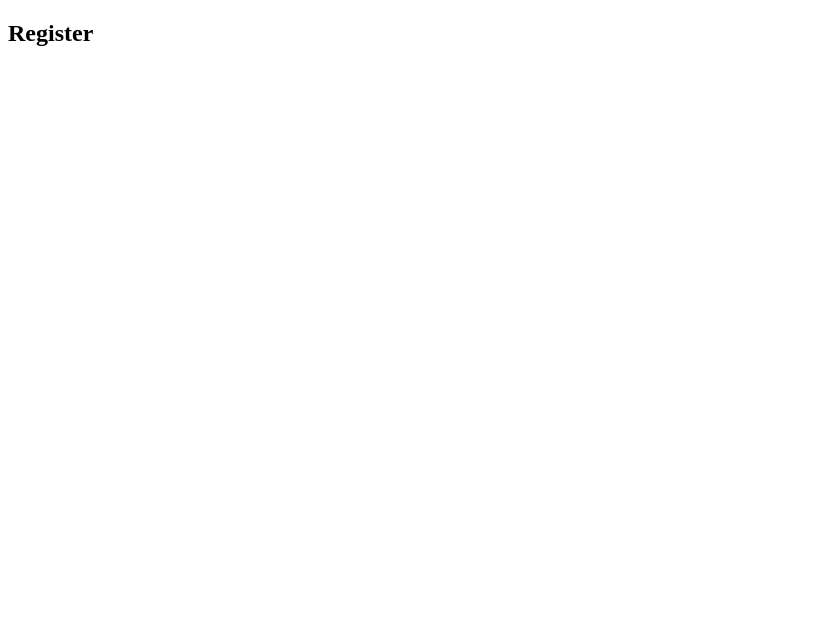
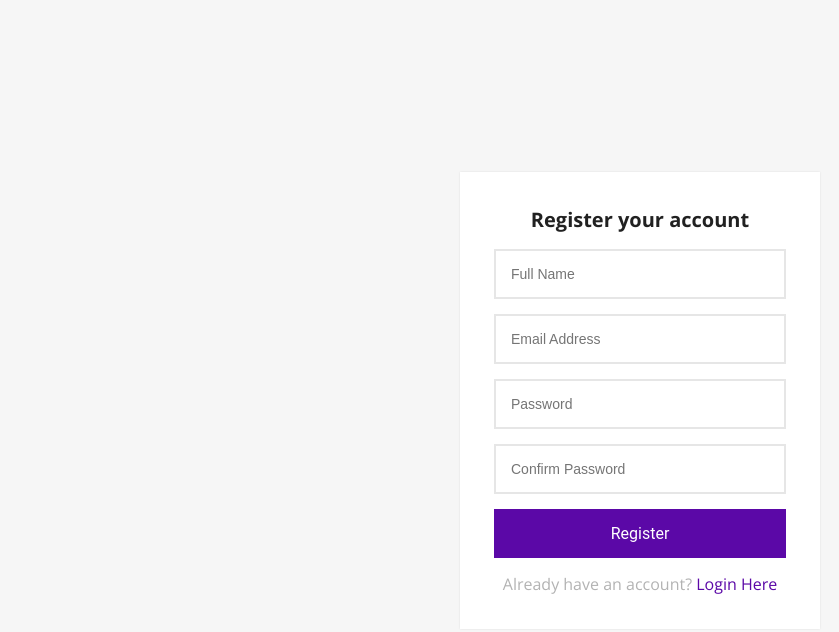
Before and after one commit to sohaghamjah/react-user-manage, a React (Vite) app in the folder react/: page /register in a window 1280 px wide. Shown: the top 632 px of the page, without its empty margins (0-839 px from the left). Built offline with nearby package versions, Linux system fonts and the light colour scheme.

Commit message:
login and register page setup

```diff
--- a/react/src/components/DefaultLayout.jsx
+++ b/react/src/components/DefaultLayout.jsx
@@ -1,17 +1,31 @@
-import { Navigate, Outlet } from "react-router-dom";
+import { Navigate, Outlet, Link } from "react-router-dom";
 import { useStateContext } from "../contexts/ContextProvider";
 
 export default function DefaultLayout() {
-    const {token} = useStateContext()
+    const {user,token} = useStateContext()
 
     if(!token){
         return <Navigate to="/login" />
     }
 
     return (
-        <div>
-            Default
-            <Outlet />
+        <div id="defaultLayout">
+            <aside>
+                <Link to="/dashboard">Dashboard</Link>
+                <Link to="/users">Users</Link>
+            </aside>
+            <div className="content">
+                <header>
+                    <div>Header</div>
+                    <div>
+                        {user.name}
+                        <a href="#" className="btn-logout">Logout</a>
+                    </div>
+                </header>
+                <main>
+                    <Outlet />
+                </main>
+            </div>
         </div>
   )
 }
--- a/react/src/contexts/ContextProvider.jsx
+++ b/react/src/contexts/ContextProvider.jsx
@@ -9,7 +9,9 @@
 
 export const ContextProvider = ({children}) => {
 
-    const [user, setUser] = useState({});
+    const [user, setUser] = useState({
+        name: "Sohag Hamjah"
+    });
     const [token, _setToken] = useState(localStorage.getItem('ACCESS_TOKEN'));
 
     const setToken = (token) => {
--- a/react/src/index.css
+++ b/react/src/index.css
@@ -0,0 +1,243 @@
+@import url('https://fonts.googleapis.com/css2?family=Open+Sans:ital,wght@0,300;0,400;0,500;0,600;0,700;0,800;1,300;1,400;1,500;1,600;1,700;1,800&display=swap');
+
+* {
+    box-sizing: border-box;
+}
+html, body, #root, #defaultLayout, #guestLayout {
+    min-height: 100vh;
+}
+
+h1, h2, h3, h4, h5, h6, p {
+    margin: 0;
+}
+
+body {
+    font-family: 'Open Sans', sans-serif;
+    margin: 0;
+    padding: 0;
+    font-size: 14px;
+    color: #212121;
+    background-color: #f6f6f6;
+}
+
+input {
+    outline: 0;
+    background: #ffffff;
+    width: 100%;
+    border: 2px solid #e6e6e6;
+    margin: 0 0 15px;
+    padding: 15px;
+    box-sizing: border-box;
+    font-size: 14px;
+    transition: all 0.3s;
+}
+
+input:focus {
+    border-color: #5b08a7;
+}
+
+.btn,
+.btn-add,
+.btn-edit,
+.btn-delete {
+    font-family: "Roboto", sans-serif;
+    outline: 0;
+    background: #5b08a7;
+    border: 0;
+    text-decoration: none;
+    padding: 15px;
+    color: #FFFFFF;
+    font-size: 16px;
+    -webkit-transition: all 0.3 ease;
+    transition: all 0.3 ease;
+    cursor: pointer;
+}
+
+.btn-block {
+    width: 100%;
+}
+
+.btn-add,
+.btn-edit,
+.btn-delete{
+    padding: 0.5rem 0.75rem;
+    font-size: 14px;
+    border-radius: 4px;
+}
+.btn-add {
+    background-color: #00a762;
+}
+.btn-delete {
+    background-color: #b72424;
+}
+
+.btn-logout {
+    text-decoration: none;
+    padding: 0.75rem 1.5rem;
+    color: #212121;
+    transition: all 0.3s;
+    border-radius: 6px;
+}
+.btn-logout:hover {
+    background-color: rgba(0, 0, 0, 0.1);
+}
+
+.btn:hover,
+.btn:active,
+.btn:focus {
+    background: #5b08a7;
+}
+
+.text-center {
+    text-align: center;
+}
+
+table {
+    width: 100%;
+    border-spacing: 0;
+    border-collapse: collapse;
+}
+
+table > thead > tr > th {
+    text-align: left;
+    padding: 0.5rem 0.5rem;
+    background-color: #efefef;
+}
+
+table > tbody > tr > td {
+    padding: 0.5rem 0.5rem;
+    border-bottom: 1px solid #efefef;
+    white-space: nowrap;
+}
+
+.card {
+    background-color: #FFF;
+    border-radius: 0.5rem;
+    box-shadow: 1px 1px 3px rgba(0, 0, 0, 0.1);
+    padding: 1.25rem 1.5rem;
+    margin-bottom: 1rem;
+    margin-top: 0.5rem;
+}
+
+.alert {
+    padding: 1rem;
+    background-color: #ff4040;
+    color: white;
+    border-radius: 0.5rem;
+    margin-bottom: 1rem;
+}
+
+.notification {
+    position: fixed;
+    right: 1rem;
+    bottom: 1rem;
+    z-index: 100;
+    padding: 1rem 1.5rem;
+    background-color: #00a762;
+    color: white;
+    border-radius: 0.5rem;
+}
+
+/* Login/Signup forms*/
+
+.login-signup-form {
+    height: 100vh;
+    display: flex;
+    justify-content: center;
+    align-items: center;
+}
+
+.login-signup-form .form {
+    width: 360px;
+    position: relative;
+    z-index: 1;
+    background: #FFFFFF;
+    max-width: 360px;
+    padding: 34px;
+    box-shadow: 0 0 2px 0 rgba(0, 0, 0, 0.1);
+}
+
+.login-signup-form .title {
+    font-size: 20px;
+    margin-bottom: 1rem;
+    text-align: center;
+}
+
+.login-signup-form .form .message {
+    margin: 15px 0 0;
+    color: #b3b3b3;
+    font-size: 16px;
+    text-align: center;
+}
+
+.login-signup-form .form .message a {
+    color: #5b08a7;
+    text-decoration: none;
+}
+
+/* Login/Signup form */
+
+
+#defaultLayout {
+    display: flex;
+}
+
+#defaultLayout aside {
+    width: 240px;
+    background-color: #5b08a7;
+    padding: 1rem
+}
+
+#defaultLayout aside > a {
+    display: block;
+    padding: 0.75rem 1rem;
+    border-radius: 6px;
+    color: white;
+    text-decoration: none;
+    transition: all 0.2s;
+}
+
+#defaultLayout aside > a:hover {
+    background-color: rgba(0, 0, 0, 0.2);
+}
+
+#defaultLayout .content {
+    flex: 1;
+}
+
+#defaultLayout header {
+    height: 80px;
+    padding: 2rem 3rem;
+    background-color: white;
+    box-shadow: 1px 1px 2px rgba(0, 0, 0, 0.2);
+    display: flex;
+    justify-content: space-between;
+    align-items: center;
+}
+
+#defaultLayout main {
+    padding: 2rem;
+}
+
+.animated {
+    -webkit-animation-duration: 0.3s;
+    animation-duration: 0.3s;
+    -webkit-animation-fill-mode: both;
+    animation-fill-mode: both;
+}
+
+.fadeInDown {
+    -webkit-animation-name: fadeInDown;
+    animation-name: fadeInDown;
+}
+
+@keyframes fadeInDown {
+    0% {
+        opacity: 0;
+        transform: translateY(-20px);
+    }
+    100% {
+        opacity: 1;
+        transform: translateY(0);
+    }
+}
--- a/react/src/views/Login.jsx
+++ b/react/src/views/Login.jsx
@@ -1,7 +1,19 @@
+import { Link } from "react-router-dom"
+
 function Login() {
   return (
-    <div>
-        <h2>Login</h2>
+    <div className="login-signup-form animated fadeInDown">
+        <div className="form">
+          <form>
+            <h1 className="title">Login into you account</h1>
+            <input type="email" placeholder="Email"/>
+            <input type="password" placeholder="Password"/>
+            <button className="btn btn-block">Login</button>
+            <p className="message">
+              Not Registered? <Link to="/register">Create And Account</Link>
+            </p>
+          </form>
+        </div>
     </div>
   )
 }
--- a/react/src/views/Register.jsx
+++ b/react/src/views/Register.jsx
@@ -1,8 +1,22 @@
+import { Link } from "react-router-dom";
+
 function Register() {
     return (
-      <div>
-          <h2>Register</h2>
+      <div className="login-signup-form animated fadeInDown">
+      <div className="form">
+        <form>
+          <h1 className="title">Register your account</h1>
+          <input type="text" placeholder="Full Name"/>
+          <input type="email" placeholder="Email Address"/>
+          <input type="password" placeholder="Password"/>
+          <input type="password" placeholder="Confirm Password"/>
+          <button className="btn btn-block">Register</button>
+          <p className="message">
+            Already have an account? <Link to="/login">Login Here</Link>
+          </p>
+        </form>
       </div>
+  </div>
     )
   }
 
```
